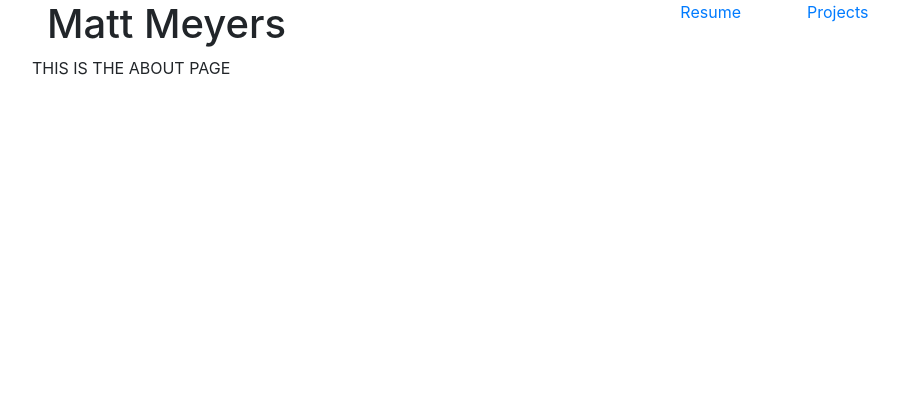
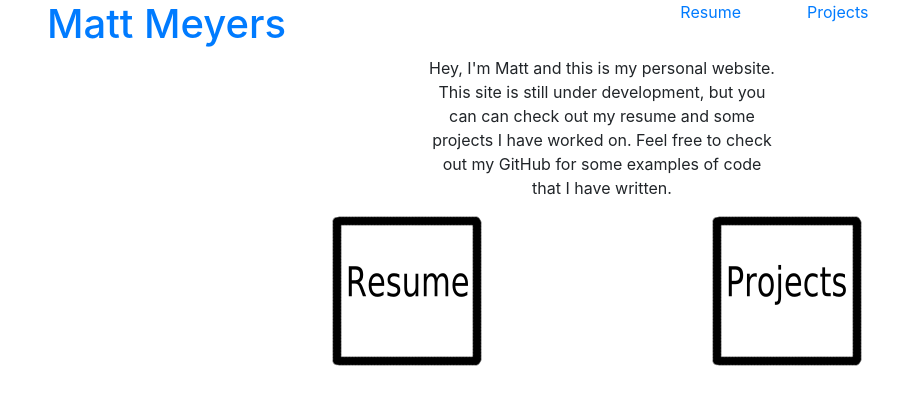
Before and after one commit to mattmeyers/MM_Website, a Flask app: page / in a window 1280 px wide. Shown: the top 405 px of the page, without its empty margins (38-937 px from the left). Run offline with Flask 2, Linux system fonts and the light colour scheme; some libraries are stand-ins or nearby versions.

Commit message:
Added description and nav buttons to about page.

```diff
--- a/mm_website/static/StyleSheets/style.css
+++ b/mm_website/static/StyleSheets/style.css
@@ -0,0 +1,4 @@
+.NavButton:hover{
+    transform: scale(1.5);
+    box-shadow: 0 0 10px rgba(0, 0, 0, 0.5);
+}
--- a/mm_website/templates/about.html
+++ b/mm_website/templates/about.html
@@ -1,4 +1,21 @@
 {% extends "layout.html" %}
 {% block body %}
-  <p>THIS IS THE ABOUT PAGE</p>
+  <div class="col-12">
+    <div class="row">
+      <div class="col-4 offset-4 text-center">
+          <p>
+            Hey, I'm Matt and this is my personal website.  This site is still under development, but you can can check out my resume and some projects I have worked on.  Feel free to check out my GitHub for some examples of code that I have written.
+          </p>
+      </div>
+    </div>
+
+    <div class="row">
+      <div class="col-2 offset-3">
+        <a href="{{ url_for('resume') }}"><img class="NavButton" src="{{url_for('static', filename='Images/Resume.png')}}" /></a>
+      </div>
+      <div class="col-2 offset-2">
+        <a href="{{ url_for('projects') }}"><img class="NavButton" src="{{url_for('static', filename='Images/Projects.png')}}" /></a>
+      </div>
+    </div>
+  </div>
 {% endblock %}
--- a/mm_website/templates/layout.html
+++ b/mm_website/templates/layout.html
@@ -18,7 +18,7 @@
     <div class="container page">
       <div class="row">
         <div class="col-4">
-          <h1>Matt Meyers</h1>
+          <a href="{{url_for('about')}}"><h1>Matt Meyers</h1></a>
         </div>
         <div class="col-8">
           <div class="row justify-content-center">
```
Also changed, not shown: mm_website/templates/projects.html (+4 -4 lines), mm_website/static/Images/Projects.png (added), mm_website/static/Images/Resume.png (added).
